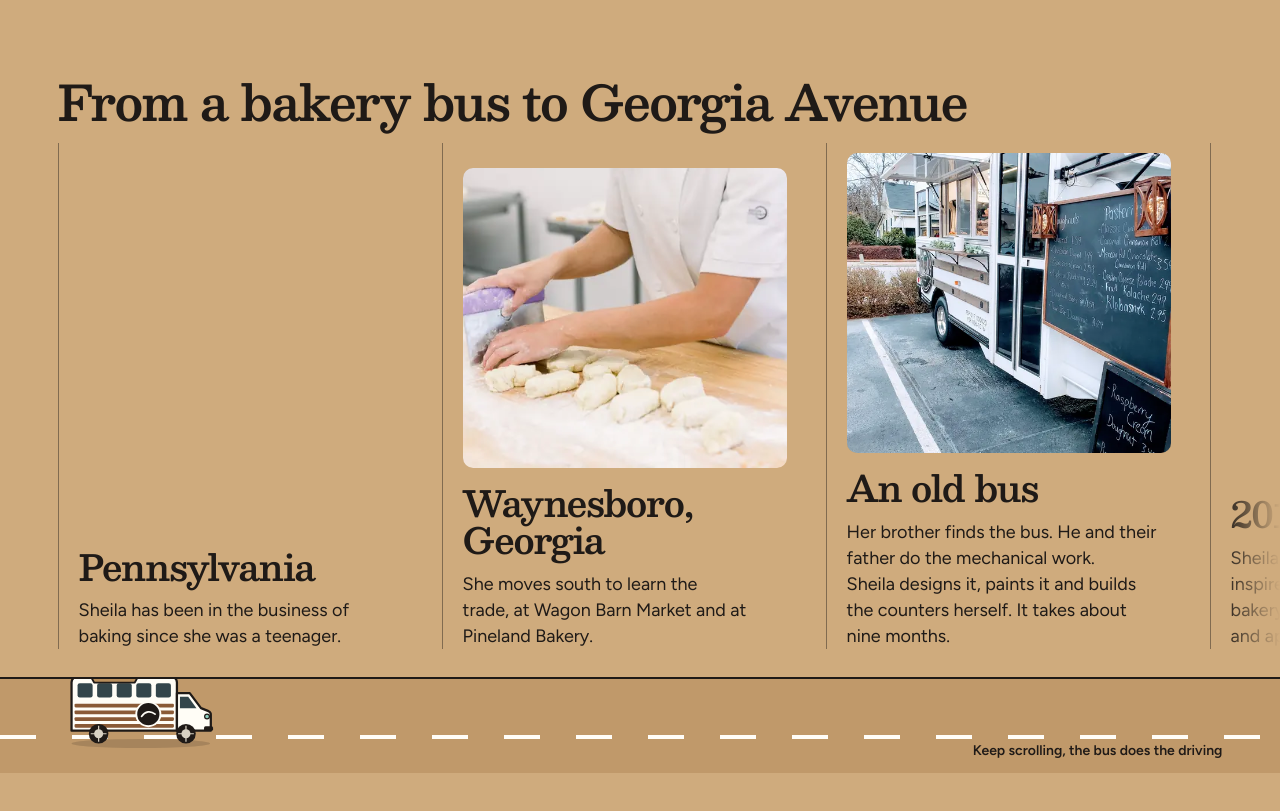
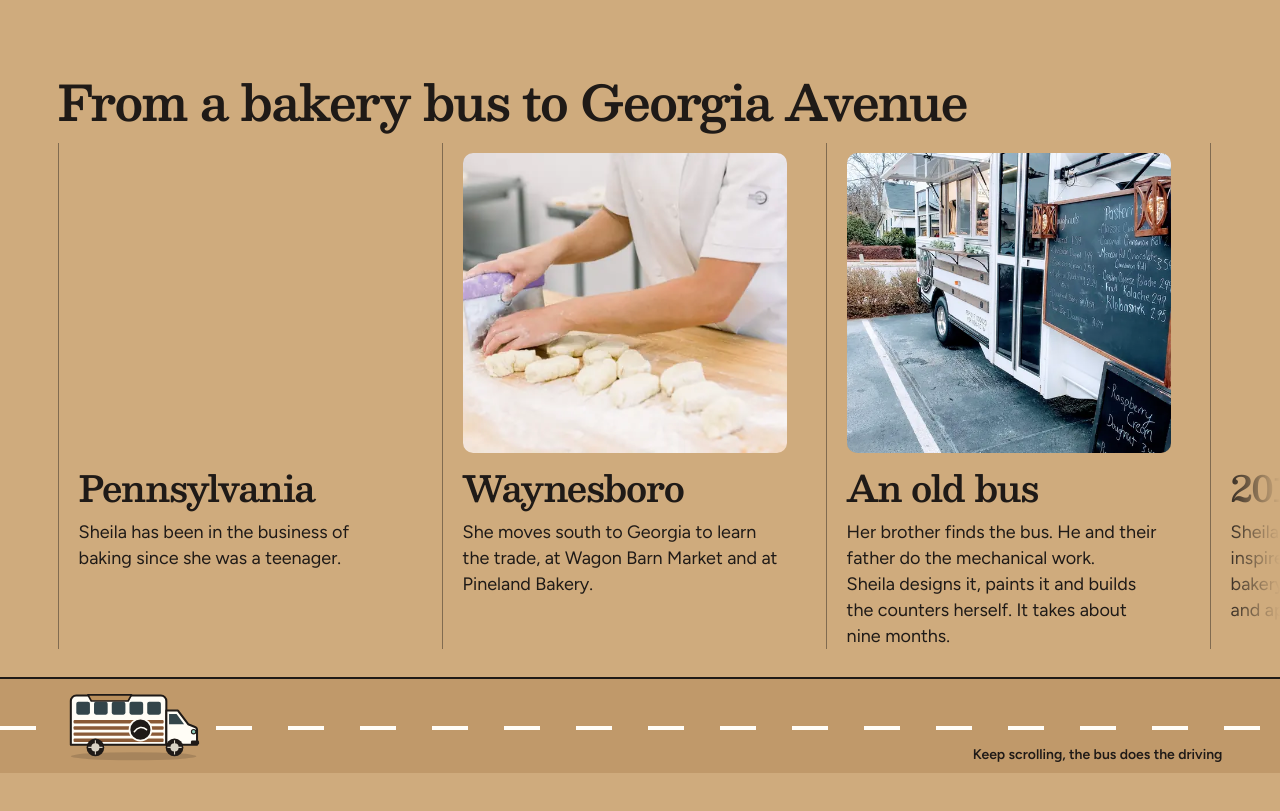
Before and after one commit to calebgarrard-source/sheilas-baking-co, a plain HTML site: page index.html in a window 1280 px wide. Shown: the part 8400-9211 px from the top of the page. Drawn offline with nearby package versions, Linux system fonts and the light colour scheme.

Commit message:
Story road: stops share their rows, the bus fits its road

```diff
--- a/assets/site.css
+++ b/assets/site.css
@@ -590,26 +590,30 @@ input[type="range"]:active::-webkit-slider-thumb { transform: scale(1.1); }
 .stop { display: flex; flex-direction: column; padding: 0 clamp(20px, 3vw, 48px) 0 20px; border-left: 1px solid var(--hair-2); }
 .stop__when { font: 600 clamp(28px, 2.8vw, 40px)/1.05 var(--display); letter-spacing: -.03em; text-wrap: balance; }
 .stop__what { max-width: 40ch; margin-top: 12px; font-size: 18px; line-height: 1.5; text-wrap: pretty; }
-.stop .textlink { align-self: flex-start; display: inline-flex; align-items: center; min-height: 44px; margin-top: 8px; }
-.stop__photo { max-width: 440px; aspect-ratio: 3 / 2; margin-bottom: 20px; border-radius: var(--r-2); overflow: hidden; isolation: isolate; background: var(--kraft-2); }
+.stop .textlink { position: relative; }
+.stop .textlink::after { content: ""; position: absolute; inset: -12px 0; }   /* a taller place to tap, without moving the line */
+.stop__photo { order: 3; max-width: 440px; aspect-ratio: 3 / 2; margin-top: 20px; border-radius: var(--r-2); overflow: hidden; isolation: isolate; background: var(--kraft-2); }
 .stop__photo img { width: 100%; height: 100%; object-fit: cover; }
-.drive__road { position: relative; height: clamp(88px, 13vh, 128px); background: var(--kraft-2); border-top: 2px solid var(--ink); overflow: clip; }
-.drive__lane { position: absolute; left: 0; right: 0; top: 60%; height: 4px; background-image: linear-gradient(to right, var(--white) 0 36px, transparent 36px 72px); background-size: 72px 4px; background-position-x: var(--lane, 0px); }
-.drive__bus { position: absolute; left: var(--bx, 6%); bottom: 24%; width: clamp(112px, 12vw, 176px); }
+.drive__road { --road-h: clamp(88px, 13vh, 128px); position: relative; height: var(--road-h); background: var(--kraft-2); border-top: 2px solid var(--ink); }
+.drive__lane { position: absolute; left: 0; right: 0; top: 50%; height: 4px; background-image: linear-gradient(to right, var(--white) 0 36px, transparent 36px 72px); background-size: 72px 4px; background-position-x: var(--lane, 0px); }
+.drive__bus { position: absolute; left: var(--bx, 6%); bottom: 11%; width: min(clamp(112px, 12vw, 176px), calc(var(--road-h) * 1.45)); }   /* never taller than about eight tenths of the road, so all of it stands inside the band */
 .drive__bus svg { width: 100%; height: auto; overflow: visible; }
 .drive__bus .tyre { transform-box: fill-box; transform-origin: center; transform: rotate(var(--spin, 0deg)); }
-.drive__hint { display: none; position: absolute; right: var(--gutter); bottom: 12px; font-weight: 600; font-size: 14px; white-space: nowrap; opacity: var(--hint, 1); }
+.drive__hint { display: none; position: absolute; right: var(--gutter); bottom: 8px; font-weight: 600; font-size: 14px; white-space: nowrap; opacity: var(--hint, 1); }
 
 /* pinned: the page keeps scrolling and the road moves sideways. The script pins it only on a window where every stop fits whole. */
 .drive.is-pinned .drive__pin { position: sticky; top: 0; height: 100svh; padding-top: calc(var(--nav-h) + clamp(8px, 3vh, 32px)); overflow: clip; }
 .drive.is-pinned .head { max-width: none; }
 .drive.is-pinned .head h2 { font-size: clamp(28px, min(3.8vw, 6.5svh), 60px); }
 .drive.is-pinned .drive__view { -webkit-mask-image: linear-gradient(to right, transparent, #000 var(--gutter), #000 calc(100% - var(--gutter)), transparent); mask-image: linear-gradient(to right, transparent, #000 var(--gutter), #000 calc(100% - var(--gutter)), transparent); }
-.drive.is-pinned .stops { display: flex; align-items: flex-end; gap: 0; width: max-content; height: 100%; padding: 16px var(--gutter) 28px; will-change: transform; }
-.drive.is-pinned .stop { flex: none; justify-content: flex-end; width: clamp(280px, 30vw, 420px); height: 100%; }
-.drive.is-pinned .stop__what { font-size: clamp(16px, 2.4svh, 18px); line-height: 1.45; }
-.drive.is-pinned .stop__photo { flex: 1 1 128px; min-height: 128px; max-height: 300px; max-width: none; aspect-ratio: auto; margin-bottom: 16px; }
-.drive.is-pinned .drive__road { height: clamp(72px, 12svh, 128px); }
+/* every stop is three rows of one shared grid (photograph, title, words): so every title stands on the same line,
+   every paragraph starts on the same line, and every rule is the same height */
+.drive.is-pinned .stops { grid-auto-flow: column; grid-auto-columns: clamp(280px, 30vw, 420px); grid-template-columns: none; grid-template-rows: minmax(0, 1fr) auto auto; gap: 0; width: max-content; height: 100%; padding: 16px var(--gutter) 28px; will-change: transform; }
+.drive.is-pinned .stop { display: grid; grid-row: 1 / span 3; grid-template-rows: subgrid; }
+.drive.is-pinned .stop__photo { grid-row: 1; order: 0; align-self: end; width: 100%; height: min(100% - 16px, 300px); min-height: 128px; max-width: none; aspect-ratio: auto; margin: 0 0 16px; }
+.drive.is-pinned .stop__when { grid-row: 2; align-self: end; }
+.drive.is-pinned .stop__what { grid-row: 3; font-size: clamp(16px, 2.4svh, 18px); line-height: 1.45; }
+.drive.is-pinned .drive__road { --road-h: clamp(72px, 12svh, 128px); }
 @media (max-height: 819px) { .drive.is-pinned .head p { display: none; } }
 .drive.is-pinned .drive__hint { display: block; }
 .drive.is-tight .stop__photo, .drive.is-tight .head p { display: none; }
--- a/assets/site.js
+++ b/assets/site.js
@@ -994,10 +994,12 @@ const draw = (() => {
       x = p * road.offsetWidth * .6;
     }
     drive.style.setProperty('--lane', (-x).toFixed(1) + 'px');
-    drive.style.setProperty('--bx', (5 + p * 60).toFixed(2) + '%');
+    // the bus keeps a margin from both ends of the road, so it is never cut by the edge of the screen
+    drive.style.setProperty('--bx', clamp((.05 + p * .6) * road.offsetWidth, 16, Math.max(16, road.offsetWidth - busBox.offsetWidth - 16)).toFixed(1) + 'px');
     drive.style.setProperty('--spin', (x * 1.5).toFixed(0) + 'deg');
   };
-  const spills = () => stops.some(s => s.scrollHeight > s.clientHeight + 1);
+  // a photograph pushed down onto its title, or rows taller than the window, means it does not fit
+  const spills = () => track.scrollHeight > track.clientHeight + 1 || stops.some(s => { const ph = $('.stop__photo', s), t = $('.stop__when', s); return (ph && ph.offsetParent && ph.getBoundingClientRect().bottom > t.getBoundingClientRect().top - 8) || s.scrollHeight > s.clientHeight + 1; });
   const layout = () => {
     drive.classList.remove('is-tight');
     track.style.transform = '';
--- a/index.html
+++ b/index.html
@@ -28,7 +28,7 @@
 <link rel="preconnect" href="https://fonts.gstatic.com" crossorigin>
 <link href="https://fonts.googleapis.com/css2?family=Besley:ital,wght@0,500;0,600;1,500&family=Figtree:wght@400;500;600&display=swap" rel="stylesheet">
 <link rel="preload" as="image" href="assets/img/w-glazed-880.webp" imagesrcset="assets/img/w-glazed-440.webp 440w, assets/img/w-glazed-880.webp 880w" imagesizes="(min-width: 900px) 30vw, 58vw">
-<link rel="stylesheet" href="assets/site.css?v=5">
+<link rel="stylesheet" href="assets/site.css?v=6">
 <script type="application/ld+json">
 {"@context":"https://schema.org","@type":"Bakery","name":"Sheila's Baking Co.","url":"https://www.sheilasbakingco.com/","telephone":"+1-803-646-0668","email":"sheilasbakingco@gmail.com","priceRange":"$","address":{"@type":"PostalAddress","streetAddress":"434 Georgia Ave","addressLocality":"North Augusta","addressRegion":"SC","postalCode":"29841","addressCountry":"US"},"openingHoursSpecification":[{"@type":"OpeningHoursSpecification","dayOfWeek":["Tuesday","Wednesday","Thursday","Friday"],"opens":"06:00","closes":"13:00"},{"@type":"OpeningHoursSpecification","dayOfWeek":"Saturday","opens":"07:00","closes":"13:00"}],"aggregateRating":{"@type":"AggregateRating","ratingValue":"4.9","reviewCount":"491"},"menu":"https://my-site-109578-106714.square.site/"}
 </script>
@@ -801,8 +801,8 @@
           </li>
           <li class="stop stop--photo" data-stop>
             <figure class="stop__photo"><img src="assets/img/s-dough-600.webp" srcset="assets/img/s-dough-600.webp 600w, assets/img/s-dough-1100.webp 1100w" sizes="(min-width: 700px) 450px, 80vw" width="1100" height="733" alt="A baker cutting dough into pieces on a floured wooden bench" loading="lazy" decoding="async"></figure>
-            <p class="stop__when">Waynesboro, Georgia</p>
-            <p class="stop__what">She moves south to learn the trade, at Wagon Barn Market and at Pineland Bakery.</p>
+            <p class="stop__when">Waynesboro</p>
+            <p class="stop__what">She moves south to Georgia to learn the trade, at Wagon Barn Market and at Pineland Bakery.</p>
           </li>
           <li class="stop stop--photo" data-stop>
             <figure class="stop__photo"><img src="assets/img/b-board-560.webp" srcset="assets/img/b-board-560.webp 560w, assets/img/b-board-1000.webp 1000w" sizes="(min-width: 900px) 30vw, 80vw" width="1000" height="1000" alt="The bus she built, with its chalkboard menu on the side" loading="lazy" decoding="async"></figure>
@@ -820,8 +820,7 @@
           </li>
           <li class="stop" data-stop>
             <p class="stop__when">Today</p>
-            <p class="stop__what">4.9 stars from 491 Google reviews. Still no mixes.</p>
-            <a class="textlink" href="#visit">Come by the shop</a>
+            <p class="stop__what">4.9 stars from 491 Google reviews. Still no mixes. <a class="textlink" href="#visit">Come by the shop</a></p>
           </li>
         </ol>
         </div>
@@ -948,6 +947,6 @@
 
 <div class="toast" data-toast role="status" aria-live="polite" hidden></div>
 
-<script defer src="assets/site.js?v=5"></script>
+<script defer src="assets/site.js?v=6"></script>
 </body>
 </html>
```
